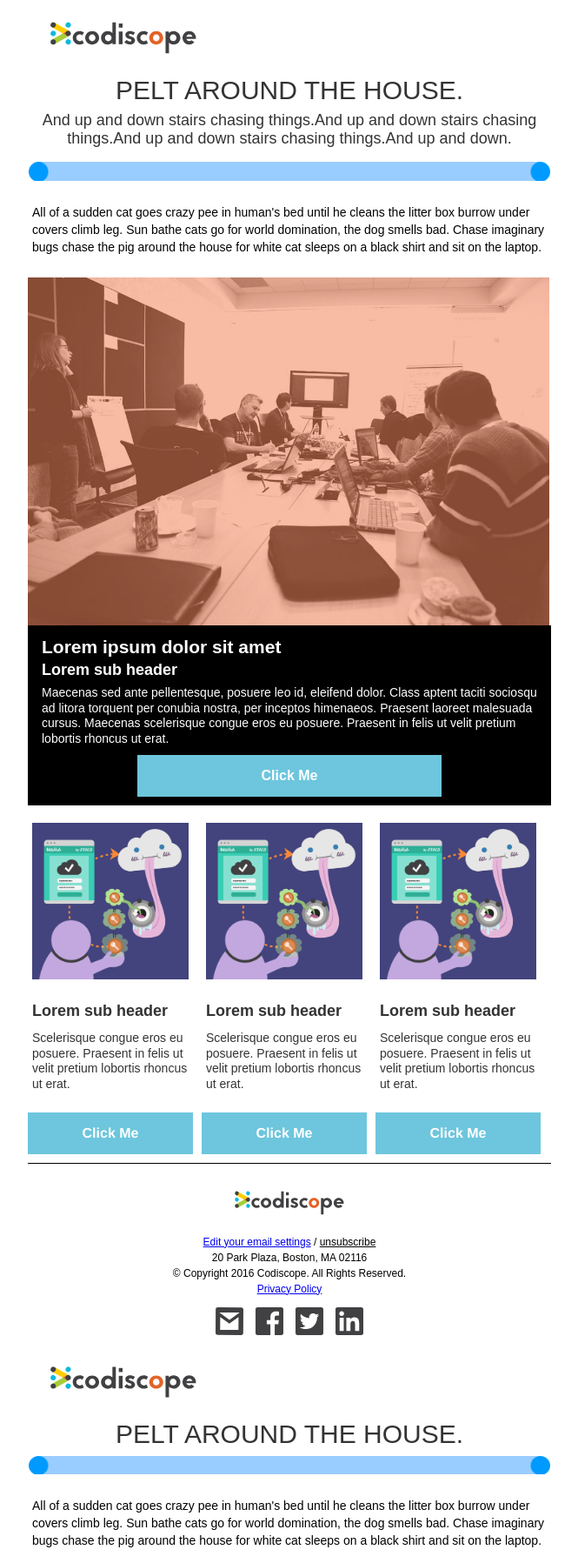
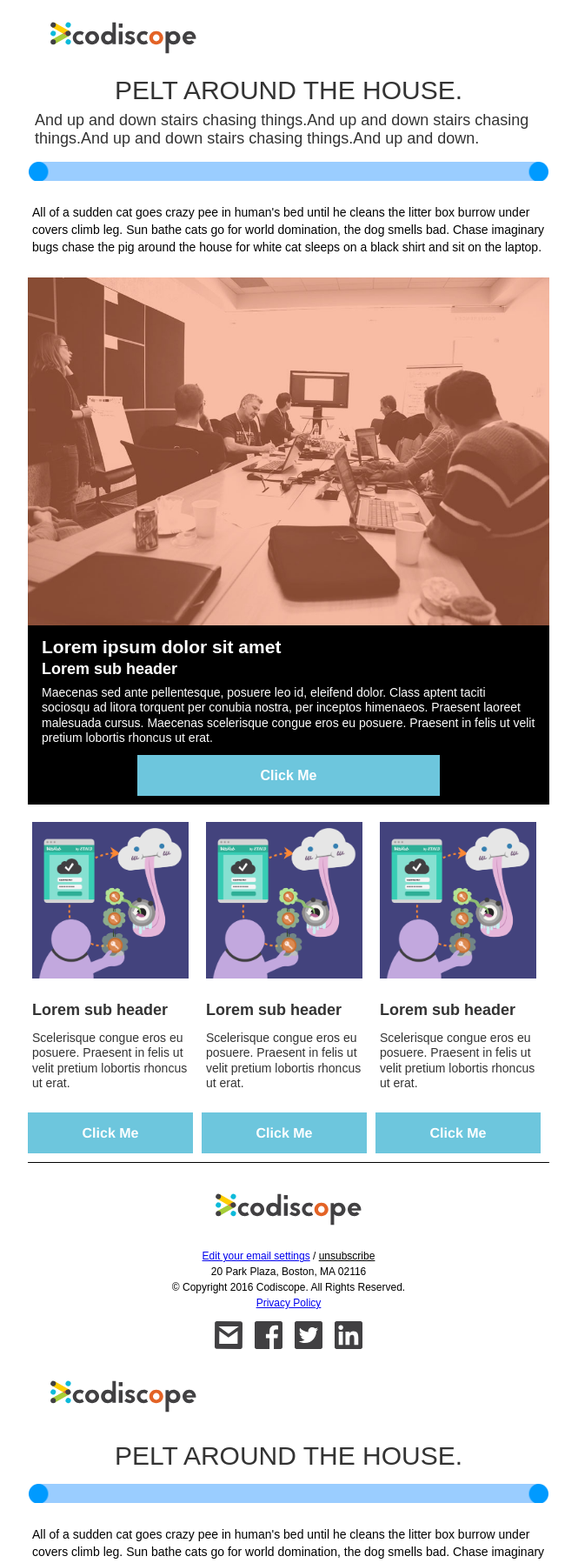
Before and after one commit to caraclarke/email-templates, a PHP site: page /combined.php in a window 1280 px wide. Shown: the top 1797 px of the page at 87% size, without its empty margins (308-973 px from the left). Run offline with PHP 8.4, Linux system fonts and the light colour scheme; some web fonts are replaced.

Commit message:
image resizing fixed with placeholders

```diff
--- a/no-mq-partials/footer-nmq.php
+++ b/no-mq-partials/footer-nmq.php
@@ -2,7 +2,7 @@
 echo '
   <tr>
     <td style="padding: 20px 0px 10px 0px; text-align: center; border-top: 1px solid black;">
-      <img align="absbottom" src="images/color-logo.svg" width="200" height="50" alt="alt_text" border="0" />
+      <img align="absbottom" src="images/color-logo.svg" height="auto" width="100%" alt="" style="border-width:0;max-width:200px;" />
     </td>
   </tr>
   <tr>
@@ -19,16 +19,16 @@ echo '
   <tr>
     <td style="text-align:center;">
       <span style="display:inline-block; Margin: 10px 5px 10px 5px;">
-        <img align="absbottom" src="images/email.svg" width="32" height="32" alt="alt_text" border="0" />
+        <img align="absbottom" src="images/email.svg" width="32" height="auto" alt="alt_text" border="0" style="max-width:32px;" />
       </span>
       <span style="display:inline-block; Margin: 10px 5px 10px 5px;">
-        <img align="absbottom" src="images/facebook.svg" width="32" height="32" alt="alt_text" border="0" />
+        <img align="absbottom" src="images/facebook.svg" width="32" height="auto" alt="alt_text" border="0" style="max-width:32px;" />
       </span>
       <span style="display:inline-block; Margin: 10px 5px 10px 5px;">
-        <img align="absbottom" src="images/twitter.svg" width="32" height="32" alt="alt_text" border="0" />
+        <img align="absbottom" src="images/twitter.svg" width="32" height="auto" alt="alt_text" border="0" style="max-width:32px;" />
       </span>
       <span style="display:inline-block; Margin: 10px 5px 10px 5px;">
-        <img align="absbottom" src="images/linkedin.svg" width="32" height="32" alt="alt_text" border="0" />
+        <img align="absbottom" src="images/linkedin.svg" width="32" height="auto" alt="alt_text" border="0" style="max-width:32px;" />
       </span>
     </td>
   </tr>
--- a/no-mq-partials/header-nmq.php
+++ b/no-mq-partials/header-nmq.php
@@ -5,7 +5,7 @@ echo '
       <table align="left" width="100%" style="border-spacing:0; color:#333333;" >
         <tr>
           <td class="inner contents" style="padding-top:10px;padding-bottom:10px;padding-right:10px;padding-left:10px;width:100%;text-align:left;" >
-            <img align="absbottom" src="images/color-logo.svg" width="200" alt="" style="border-width:0;" />
+            <img align="absbottom" src="images/color-logo.svg" height="auto" width="100%" alt="" style="border-width:0;max-width:200px;" />
           </td>
         </tr>
       </table>
@@ -18,13 +18,13 @@ echo '
      </td>
    </tr>
    <tr>
-     <td style="Padding-top:3px;Padding-bottom:10px;Padding-right:3px;Padding-left:3px;width:100%;text-align:center;">
+     <td style="Padding-top:3px;Padding-bottom:10px;Padding-right:3px;Padding-left:3px;width:100%;text-align:left;">
         <p class="h2" style="font-size: 18px; line-height:21px; Margin: 5px;">And up and down stairs chasing things.And up and down stairs chasing things.And up and down stairs chasing things.And up and down.</p>
      </td>
    </tr>
    <tr>
     <td>
-      <img align="absbottom" src="images/header-divider.png" width="600" alt="alt_text" />
+      <img align="absbottom" src="images/header-divider.png" height="auto" width="100%" alt="alt_text" style="max-width:600px;" />
     </td>
    </tr>
 
--- a/no-mq-partials/header-two-nmq.php
+++ b/no-mq-partials/header-two-nmq.php
@@ -5,7 +5,7 @@ echo '
       <table align="left" width="100%" style="border-spacing:0; color:#333333;" >
         <tr>
           <td class="inner contents" style="padding-top:10px;padding-bottom:10px;padding-right:10px;padding-left:10px;width:100%;text-align:left;" >
-            <img align="absbottom" src="images/color-logo.svg" width="200" alt="" style="border-width:0;" />
+            <img align="absbottom" src="images/color-logo.svg" height="auto" width="100%" alt="" style="border-width:0;max-width:200px;" />
           </td>
         </tr>
       </table>
@@ -14,12 +14,12 @@ echo '
 
   <tr>
      <td style="Padding-top:3px;Padding-bottom:10px;Padding-right:3px;Padding-left:3px;width:100%;text-align:center;">
-        <p class="h1" style="font-size: 30px; margin:5px; text-transform:uppercase;">Pelt around the house.</p>
+        <p class="h1" style="font-size: 30px; margin:5px; text-transform:uppercase; line-height:33px;">Pelt around the house.</p>
      </td>
    </tr>
    <tr>
     <td>
-      <img align="absbottom" src="images/header-divider.png" width="600" alt="alt_text" />
+      <img align="absbottom" src="images/header-divider.png" height="auto" width="100%" alt="alt_text" style="max-width:600px;" />
     </td>
    </tr>
 
--- a/no-mq-partials/landing-image-nmq.php
+++ b/no-mq-partials/landing-image-nmq.php
@@ -2,7 +2,7 @@
 echo '
   <tr>
     <td class="full-width-image" style="padding-top:0;padding-bottom:0;padding-right:0;padding-left:0;" >
-      <img align="absbottom" src="images/meeting-at-table.jpg" width="600" alt="" style="border-width:0;width:100%;max-width:600px;height:auto;" />
+      <img align="absbottom" src="images/meeting-at-table.jpg" height="auto" width="100%" alt="alt_text" style="max-width:600px;" />
     </td>
   </tr>
 
--- a/no-mq-partials/stacked-col-img-nmq.php
+++ b/no-mq-partials/stacked-col-img-nmq.php
@@ -57,7 +57,7 @@ echo '
                 <table class="contents" style="border-spacing:0; color:#333333;width:100%;font-size:14px;text-align:left;" >
                   <tr>
                       <td style="padding-top:0;padding-bottom:0;padding-right:0;padding-left:0;" >
-                          <img align="absbottom" src="images/typ-placeholder.png" width="400" height="600" alt="" style="border-width:0;width:100%;max-width:400px;height:auto;" />
+                          <img align="absbottom" src="images/typ-placeholder.png" width="100%" height="auto" alt="" style="border-width:0;max-width:400px;" />
                       </td>
                   </tr>
                 </table>
--- a/no-mq-partials/three-cols-nmq.php
+++ b/no-mq-partials/three-cols-nmq.php
@@ -14,7 +14,7 @@ echo '
                   <table class="contents" style="border-spacing:0; color:#333333;width:100%;font-size:14px;text-align:left;" >
                     <tr>
                       <td style="padding-top:0;padding-bottom:0;padding-right:0;padding-left:0;" >
-                          <img align="absbottom" src="images/square-placeholder.png" width="180" alt="" style="border-width:0;width:100%;max-width:180px;height:auto;" />
+                          <img align="absbottom" src="images/square-placeholder.png" width="100%" height="auto" alt="" style="border-width:0;max-width:180px;" />
                       </td>
                     </tr>
                     <tr>
@@ -46,7 +46,7 @@ echo '
                         <table class="contents" style="border-spacing:0; color:#333333;width:100%;font-size:14px;text-align:left;" >
                             <tr>
                                 <td style="padding-top:0;padding-bottom:0;padding-right:0;padding-left:0;" >
-                                    <img align="absbottom" src="images/square-placeholder.png" width="180" alt="" style="border-width:0;width:100%;max-width:180px;height:auto;" />
+                                    <img align="absbottom" src="images/square-placeholder.png" width="100%" height="auto" alt="" style="border-width:0;max-width:180px;" />
                                 </td>
                             </tr>
                             <tr>
@@ -78,7 +78,7 @@ echo '
                         <table class="contents" style="border-spacing:0; color:#333333;width:100%;font-size:14px;text-align:left;" >
                             <tr>
                                 <td style="padding-top:0;padding-bottom:0;padding-right:0;padding-left:0;" >
-                                    <img align="absbottom" src="images/square-placeholder.png" width="180" alt="" style="border-width:0;width:100%;max-width:180px;height:auto;" />
+                                    <img align="absbottom" src="images/square-placeholder.png" width="100%" height="auto" alt="" style="border-width:0;max-width:180px;" />
                                 </td>
                             </tr>
                             <tr>
--- a/no-mq-partials/two-cols-nmq.php
+++ b/no-mq-partials/two-cols-nmq.php
@@ -14,7 +14,7 @@ echo '
                         <table class="contents" style="border-spacing:0; color:#333333;width:100%;font-size:14px;text-align:left;" >
                             <tr>
                                 <td style="padding-top:0;padding-bottom:0;padding-right:0;padding-left:0;" >
-                                    <img src="images/robot.jpg" width="280" alt="" style="border-width:0;width:100%;max-width:280px;height:auto;" />
+                                    <img src="images/robot.jpg" width="100%" height="auto" alt="" style="border-width:0;max-width:280px;" />
                                 </td>
                             </tr>
                             <tr>
@@ -46,7 +46,7 @@ echo '
                         <table class="contents" style="border-spacing:0; color:#333333;width:100%;font-size:14px;text-align:left;" >
                             <tr>
                                 <td style="padding-top:0;padding-bottom:0;padding-right:0;padding-left:0;" >
-                                    <img src="images/square-placeholder.png" width="280" alt="" style="border-width:0;width:100%;max-width:280px;height:auto;" />
+                                    <img src="images/square-placeholder.png" width="100%" height="auto" alt="" style="border-width:0;max-width:280px;" />
                                 </td>
                             </tr>
                             <tr>
```
